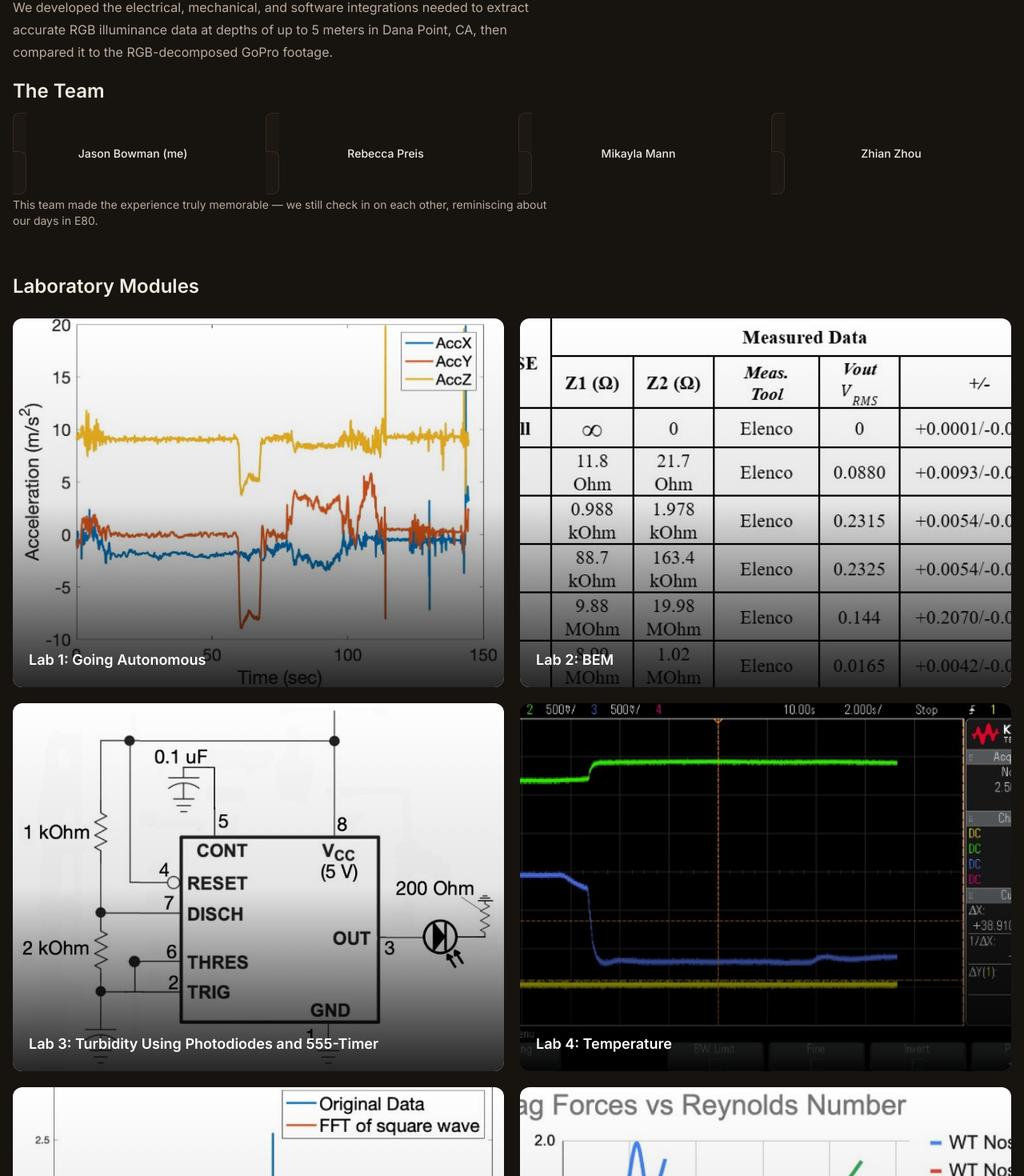
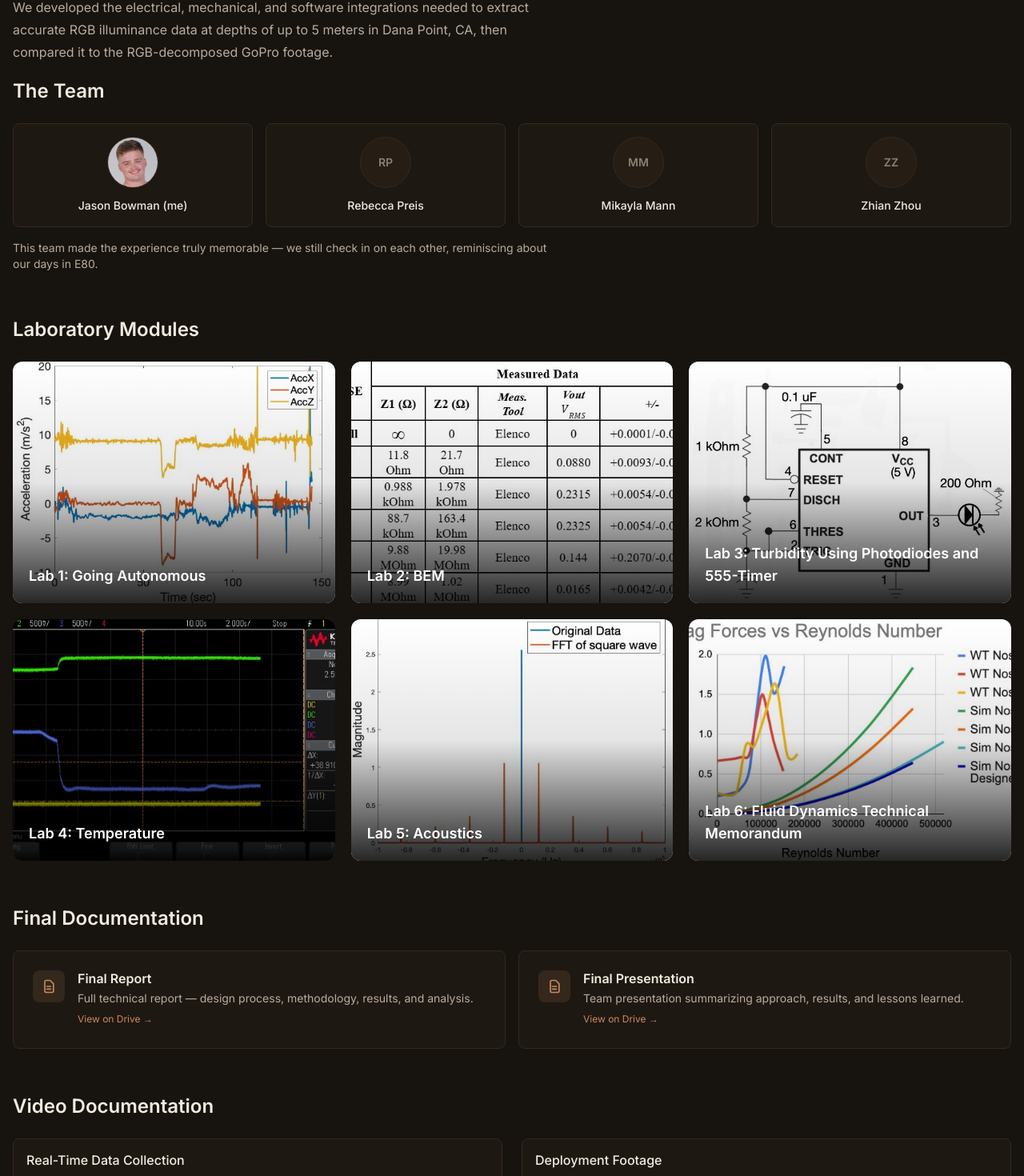
Before and after one commit to jasonbowman55/portfolio_website, a Next.js app: page /projects/underwater in a window 1280 px wide. Shown: the part 933-2403 px from the top of the page at 80% size. Built offline with nearby package versions, Linux system fonts and the light colour scheme.

Commit message:
Standardize project page template: team grids with avatars, fixed document cards, 3-column lab grids, rocketry flight video

```diff
--- /dev/null
+++ b/app/components/DocumentGrid.tsx
@@ -0,0 +1,39 @@
+interface Document {
+  title: string
+  description: string
+  href: string
+  cta?: string
+}
+
+function DocumentIcon() {
+  return (
+    <svg className="h-5 w-5" fill="none" stroke="currentColor" strokeWidth={2} viewBox="0 0 24 24">
+      <path strokeLinecap="round" strokeLinejoin="round" d="M9 12h6m-6 4h6m1 5H8a2 2 0 01-2-2V5a2 2 0 012-2h5.586a1 1 0 01.707.293l4.414 4.414a1 1 0 01.293.707V19a2 2 0 01-2 2z" />
+    </svg>
+  )
+}
+
+export default function DocumentGrid({ documents }: { documents: Document[] }) {
+  return (
+    <div className="mt-6 grid gap-4 sm:grid-cols-2">
+      {documents.map((doc) => (
+        <a
+          key={doc.title}
+          href={doc.href}
+          target="_blank"
+          rel="noopener noreferrer"
+          className="flex items-start gap-4 rounded-lg border border-line bg-surface p-6 transition hover:border-signal/50"
+        >
+          <div className="flex h-10 w-10 shrink-0 items-center justify-center rounded-lg bg-signal-dim text-signal">
+            <DocumentIcon />
+          </div>
+          <div>
+            <h3 className="font-display font-semibold text-ink">{doc.title}</h3>
+            <p className="mt-1 text-sm text-body">{doc.description}</p>
+            <span className="mt-2 inline-block text-xs text-signal">{doc.cta ?? 'View →'}</span>
+          </div>
+        </a>
+      ))}
+    </div>
+  )
+}
--- /dev/null
+++ b/app/components/TeamGrid.tsx
@@ -0,0 +1,47 @@
+import LinkPreview from './ui/LinkPreview'
+
+interface TeamMember {
+  name: string
+  role?: string
+  link: string
+  image?: string
+}
+
+function initials(name: string) {
+  return name
+    .replace(/\(.*?\)/g, '')
+    .trim()
+    .split(/\s+/)
+    .map((part) => part[0])
+    .join('')
+    .slice(0, 2)
+    .toUpperCase()
+}
+
+export default function TeamGrid({ members }: { members: TeamMember[] }) {
+  return (
+    <div className="mt-6 grid grid-cols-2 gap-4 sm:grid-cols-3 md:grid-cols-4">
+      {members.map((member) => (
+        <LinkPreview
+          key={member.name}
+          href={member.link}
+          className="block rounded-lg border border-line bg-surface p-4 text-center transition hover:border-signal/50"
+        >
+          {member.image ? (
+            <img
+              src={member.image}
+              alt={member.name}
+              className="mx-auto mb-3 h-16 w-16 rounded-full border border-line object-cover"
+            />
+          ) : (
+            <div className="mx-auto mb-3 flex h-16 w-16 items-center justify-center rounded-full border border-line bg-raised font-display text-sm font-semibold text-muted">
+              {initials(member.name)}
+            </div>
+          )}
+          <p className="text-sm font-medium text-ink">{member.name}</p>
+          {member.role && <p className="mt-0.5 text-xs text-muted">{member.role}</p>}
+        </LinkPreview>
+      ))}
+    </div>
+  )
+}
--- a/app/projects/high-power-rocketry/page.tsx
+++ b/app/projects/high-power-rocketry/page.tsx
@@ -1,7 +1,29 @@
 import BackLink from '../../components/ui/BackLink'
 import Tag from '../../components/ui/Tag'
-import LinkPreview from '../../components/ui/LinkPreview'
+import TeamGrid from '../../components/TeamGrid'
+import DocumentGrid from '../../components/DocumentGrid'
 import Content from './content.mdx'
+
+const team = [
+  { name: 'Jason Bowman (me)', link: 'https://www.linkedin.com/in/jasonbbowman/', image: '/images/headshot.jpeg' },
+  { name: 'Jordan Stone', link: 'https://www.linkedin.com/in/jordan-stone-844a4b1b8/' },
+  { name: 'Erik Spjut', role: 'Professor', link: 'https://www.hmc.edu/about/news/experts/erik-spjut/' },
+]
+
+const documents = [
+  {
+    title: 'Final Presentation',
+    description: 'Slides covering ideation, design, and results.',
+    href: 'https://docs.google.com/presentation/d/1_0Llwfu8Jsjl5NIC-cJGMTuoJK3M8C1EhikOfAFxz1I/edit?slide=id.g2678e73fc13_0_3598#slide=id.g2678e73fc13_0_3598',
+    cta: 'View presentation →',
+  },
+  {
+    title: 'Final Report',
+    description: 'Full technical writeup of the project.',
+    href: 'https://docs.google.com/document/d/1vgHfELuwVxcW2uiOUBaa0Wkof7DsADcb6Q87iQl9To8/edit?tab=t.0',
+    cta: 'View report →',
+  },
+]
 
 export default function HighPowerRocketryPage() {
   return (
@@ -32,24 +54,18 @@ export default function HighPowerRocketryPage() {
         <Content />
       </div>
 
+      <h2 className="mt-14 font-display text-2xl font-semibold text-ink">The Team</h2>
+      <TeamGrid members={team} />
+
       <h2 className="mt-14 font-display text-2xl font-semibold text-ink">Final Presentation &amp; Report</h2>
-      <div className="mt-6 grid gap-4 md:grid-cols-2">
-        <LinkPreview
-          href="https://docs.google.com/presentation/d/1_0Llwfu8Jsjl5NIC-cJGMTuoJK3M8C1EhikOfAFxz1I/edit?slide=id.g2678e73fc13_0_3598#slide=id.g2678e73fc13_0_3598"
-          className="block rounded-lg border border-line bg-surface p-6 transition hover:border-signal/50"
-        >
-          <h3 className="font-display font-semibold text-ink">Final Presentation</h3>
-          <p className="mt-2 text-sm text-body">Slides covering ideation, design, and results.</p>
-          <span className="mt-3 inline-block text-xs text-signal">View presentation →</span>
-        </LinkPreview>
-        <LinkPreview
-          href="https://docs.google.com/document/d/1vgHfELuwVxcW2uiOUBaa0Wkof7DsADcb6Q87iQl9To8/edit?tab=t.0"
-          className="block rounded-lg border border-line bg-surface p-6 transition hover:border-signal/50"
-        >
-          <h3 className="font-display font-semibold text-ink">Final Report</h3>
-          <p className="mt-2 text-sm text-body">Full technical writeup of the project.</p>
-          <span className="mt-3 inline-block text-xs text-signal">View report →</span>
-        </LinkPreview>
+      <DocumentGrid documents={documents} />
+
+      <h2 className="mt-14 font-display text-2xl font-semibold text-ink">Flight Test Footage</h2>
+      <div className="mt-6 rounded-lg border border-line bg-surface p-4">
+        <p className="mb-3 text-sm text-body">
+          The completed system in flight, as a supplement to the presentation and report above.
+        </p>
+        <video src="/videos/high-power-rocketry/flight-test.mov" controls className="w-full rounded bg-black" />
       </div>
     </div>
   )
--- a/app/projects/microprocessor/page.tsx
+++ b/app/projects/microprocessor/page.tsx
@@ -34,7 +34,7 @@ export default function MicroprocessorPage() {
       </div>
 
       <h2 className="mt-14 font-display text-2xl font-semibold text-ink">Laboratory Exercises</h2>
-      <div className="mt-6 grid gap-5 sm:grid-cols-2">
+      <div className="mt-6 grid gap-5 sm:grid-cols-2 lg:grid-cols-3">
         {labs.map((lab) => (
           <ProjectCard
             key={lab.title}
--- a/app/projects/squat-hero/content.mdx
+++ b/app/projects/squat-hero/content.mdx
@@ -1,3 +1,5 @@
+Squat Hero is an ongoing project with the goal of giving lower-budget gyms, athletes, and coaches an accessible way to get direct, recordable, and accurate feedback on squat form — without needing expensive motion-capture equipment.
+
 The capstone project for E155: Microprocessor Design & Application, built with [Ket Hollingsworth](https://www.linkedin.com/in/ket-hollingsworth/). Squat Hero tracks squat depth and form in real time using an ARM STM32 Nucleo-32 MCU for sensor integration and processing, Adafruit LSM6DSO32 IMU sensors for position tracking, and a Lattice iCE40 FPGA driving real-time VGA display output.
 
 The MCU and FPGA communicate over a custom protocol to fuse IMU readings into a live depth estimate, with the FPGA handling display timing so the feedback loop stays fast enough to be useful mid-set.
--- a/app/projects/squat-hero/page.tsx
+++ b/app/projects/squat-hero/page.tsx
@@ -1,7 +1,13 @@
 import BackLink from '../../components/ui/BackLink'
 import Tag from '../../components/ui/Tag'
 import LinkPreview from '../../components/ui/LinkPreview'
+import TeamGrid from '../../components/TeamGrid'
 import Content from './content.mdx'
+
+const team = [
+  { name: 'Jason Bowman (me)', link: 'https://www.linkedin.com/in/jasonbbowman/', image: '/images/headshot.jpeg' },
+  { name: 'Ket Hollingsworth', link: 'https://www.linkedin.com/in/ket-hollingsworth/' },
+]
 
 export default function SquatHeroPage() {
   return (
@@ -14,11 +20,15 @@ export default function SquatHeroPage() {
         Real-time squat form and depth feedback, built from an MCU, IMUs, and an FPGA.
       </p>
 
-      <div className="mt-6 flex flex-wrap gap-2">
+      <div className="mt-6 flex flex-wrap items-center gap-2">
         <Tag>ARM STM32</Tag>
         <Tag>iCE40 FPGA</Tag>
         <Tag>IMU Sensors</Tag>
         <Tag>Embedded C</Tag>
+        <span className="inline-flex items-center gap-1.5 text-xs text-copper">
+          <span className="h-1.5 w-1.5 rounded-full bg-copper" />
+          Ongoing project
+        </span>
       </div>
 
       <div className="blueprint-frame mt-10 max-w-md overflow-hidden rounded-lg border border-line">
@@ -29,6 +39,9 @@ export default function SquatHeroPage() {
         <Content />
       </div>
 
+      <h2 className="mt-14 font-display text-2xl font-semibold text-ink">The Team</h2>
+      <TeamGrid members={team} />
+
       <LinkPreview
         href="https://jasonbowman55.github.io/squat_hero_website/"
         className="mt-10 inline-flex items-center gap-2 rounded-lg border border-signal/40 bg-signal-dim px-6 py-3 text-sm text-signal transition hover:border-signal hover:bg-signal/20"
--- a/app/projects/underwater/page.tsx
+++ b/app/projects/underwater/page.tsx
@@ -1,16 +1,17 @@
 import BackLink from '../../components/ui/BackLink'
 import Tag from '../../components/ui/Tag'
-import LinkPreview from '../../components/ui/LinkPreview'
 import ProjectCard from '../../components/ProjectCard'
+import TeamGrid from '../../components/TeamGrid'
+import DocumentGrid from '../../components/DocumentGrid'
 import ContentIntro from './content-intro.mdx'
 import ContentReflections from './content-reflections.mdx'
 import ContentTeamNote from './content-team-note.mdx'
 
 const team = [
-  { name: 'Jason Bowman (me)', linkedin: 'https://www.linkedin.com/in/jasonbbowman/' },
-  { name: 'Rebecca Preis', linkedin: 'https://www.linkedin.com/in/rebecca-preis/' },
-  { name: 'Mikayla Mann', linkedin: 'https://www.linkedin.com/in/mikayla-mann/' },
-  { name: 'Zhian Zhou', linkedin: 'https://www.linkedin.com/in/zhian-zhou-14ba8b325/' },
+  { name: 'Jason Bowman (me)', link: 'https://www.linkedin.com/in/jasonbbowman/', image: '/images/headshot.jpeg' },
+  { name: 'Rebecca Preis', link: 'https://www.linkedin.com/in/rebecca-preis/' },
+  { name: 'Mikayla Mann', link: 'https://www.linkedin.com/in/mikayla-mann/' },
+  { name: 'Zhian Zhou', link: 'https://www.linkedin.com/in/zhian-zhou-14ba8b325/' },
 ]
 
 const labs = [
@@ -20,6 +21,21 @@ const labs = [
   { title: 'Lab 4: Temperature', description: 'Integrating temperature sensors for environmental monitoring and compensation.', link: '/projects/underwater/lab4', image: '/images/underwater/lab4.jpeg' },
   { title: 'Lab 5: Acoustics', description: 'Underwater acoustic communication and sonar sensing.', link: '/projects/underwater/lab5', image: '/images/underwater/lab5.jpeg' },
   { title: 'Lab 6: Fluid Dynamics Technical Memorandum', description: 'Fluid dynamics analysis and hydrodynamic optimization.', link: '/projects/underwater/lab6', image: '/images/underwater/lab6.jpeg' },
+]
+
+const documents = [
+  {
+    title: 'Final Report',
+    description: 'Full technical report — design process, methodology, results, and analysis.',
+    href: 'https://drive.google.com/file/d/10z3bwR1xdG-XAJNYut0mEZHobPQbsdvD/view?usp=sharing',
+    cta: 'View on Drive →',
+  },
+  {
+    title: 'Final Presentation',
+    description: 'Team presentation summarizing approach, results, and lessons learned.',
+    href: 'https://drive.google.com/file/d/1SFoDq-4IOvm13Nju7Mgr_akCRxlvOkGa/view?usp=sharing',
+    cta: 'View on Drive →',
+  },
 ]
 
 export default function UnderwaterPage() {
@@ -50,23 +66,13 @@ export default function UnderwaterPage() {
       </div>
 
       <h2 className="mt-4 font-display text-2xl font-semibold text-ink">The Team</h2>
-      <div className="mt-6 grid grid-cols-2 gap-4 md:grid-cols-4">
-        {team.map((member) => (
-          <LinkPreview
-            key={member.name}
-            href={member.linkedin}
-            className="rounded-lg border border-line bg-surface p-4 text-center transition hover:border-signal/50"
-          >
-            <p className="text-sm font-medium text-ink">{member.name}</p>
-          </LinkPreview>
-        ))}
-      </div>
+      <TeamGrid members={team} />
       <div className="prose-field mt-4 text-sm">
         <ContentTeamNote />
       </div>
 
       <h2 className="mt-14 font-display text-2xl font-semibold text-ink">Laboratory Modules</h2>
-      <div className="mt-6 grid gap-5 sm:grid-cols-2">
+      <div className="mt-6 grid gap-5 sm:grid-cols-2 lg:grid-cols-3">
         {labs.map((lab) => (
           <ProjectCard
             key={lab.title}
@@ -80,24 +86,7 @@ export default function UnderwaterPage() {
       </div>
 
       <h2 className="mt-14 font-display text-2xl font-semibold text-ink">Final Documentation</h2>
-      <div className="mt-6 grid gap-4 md:grid-cols-2">
-        <LinkPreview
-          href="https://drive.google.com/file/d/10z3bwR1xdG-XAJNYut0mEZHobPQbsdvD/view?usp=sharing"
-          className="rounded-lg border border-line bg-surface p-6 transition hover:border-signal/50"
-        >
-          <h3 className="font-display font-semibold text-ink">Final Report</h3>
-          <p className="mt-2 text-sm text-body">Full technical report — design process, methodology, results, and analysis.</p>
-          <span className="mt-3 inline-block text-xs text-signal">View on Drive →</span>
-        </LinkPreview>
-        <LinkPreview
-          href="https://drive.google.com/file/d/1SFoDq-4IOvm13Nju7Mgr_akCRxlvOkGa/view?usp=sharing"
-          className="rounded-lg border border-line bg-surface p-6 transition hover:border-signal/50"
-        >
-          <h3 className="font-display font-semibold text-ink">Final Presentation</h3>
-          <p className="mt-2 text-sm text-body">Team presentation summarizing approach, results, and lessons learned.</p>
-          <span className="mt-3 inline-block text-xs text-signal">View on Drive →</span>
-        </LinkPreview>
-      </div>
+      <DocumentGrid documents={documents} />
 
       <h2 className="mt-14 font-display text-2xl font-semibold text-ink">Video Documentation</h2>
       <div className="mt-6 grid gap-6 md:grid-cols-2">
```
Also changed, not shown: 1 other file (tests, documents, lock files or other folders).
